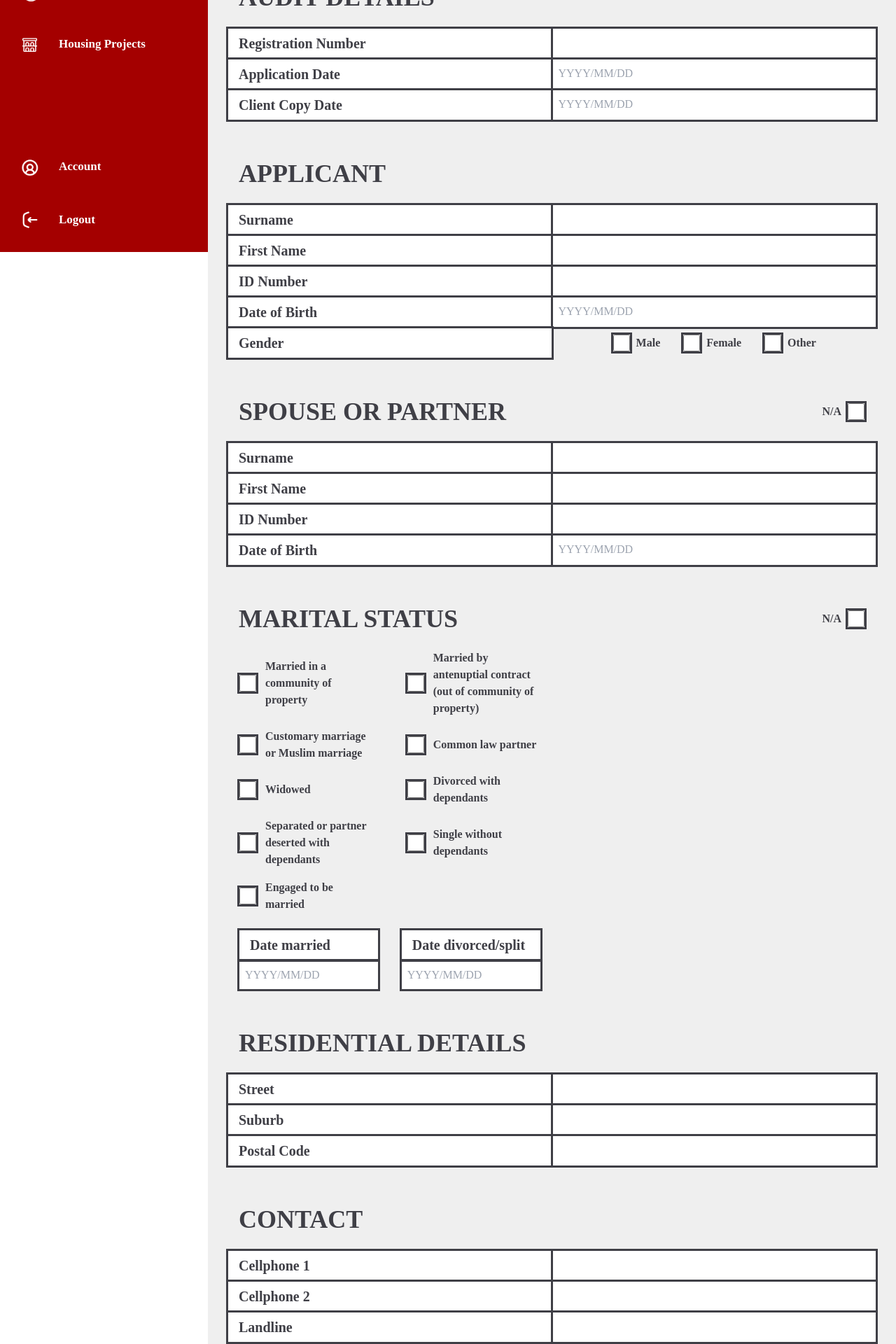
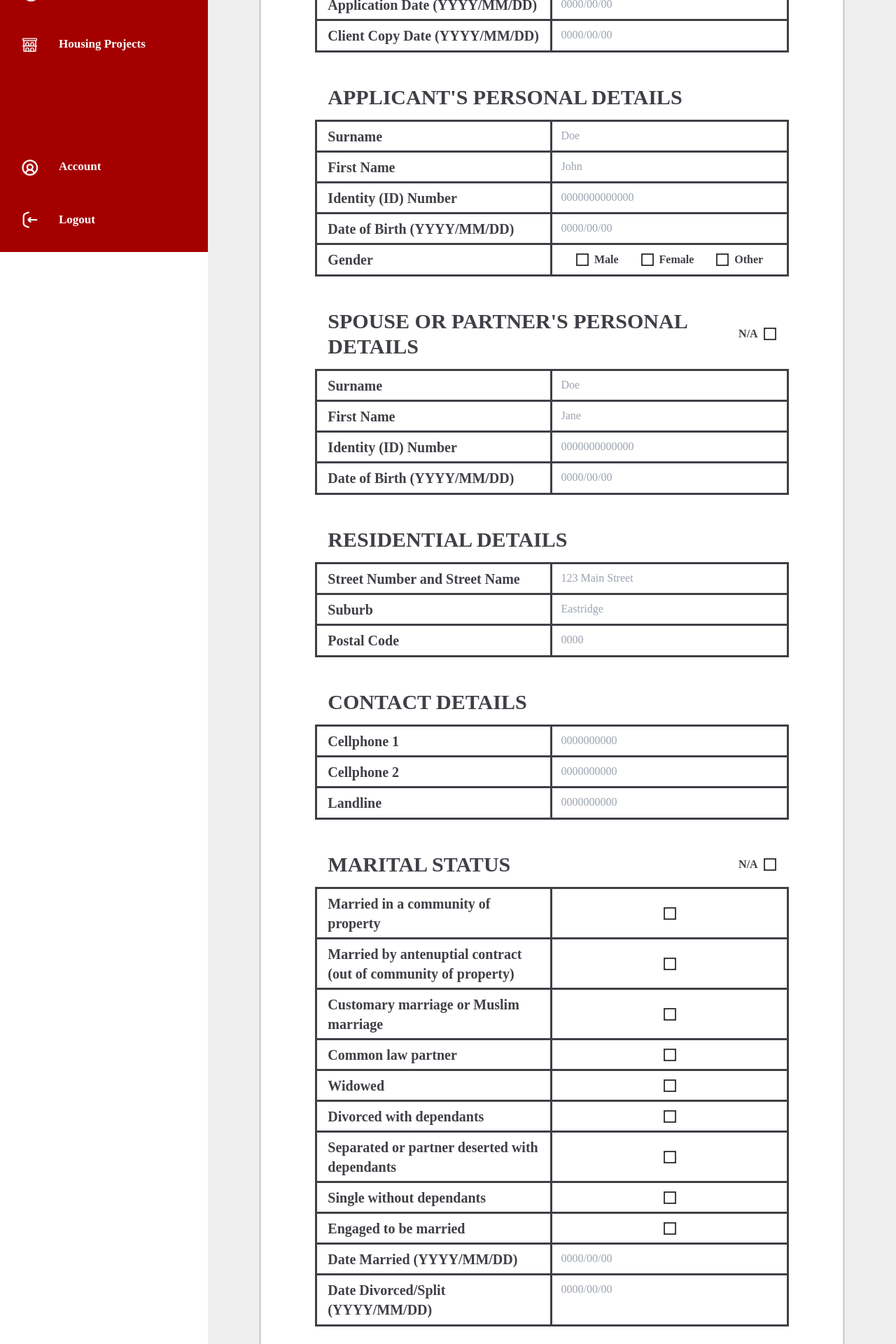
Before and after one commit to HousingAssembly/Audit-Team, a React (Create React App) app in the folder frontend/: page /dashboard/upload-audit in a window 1280 px wide. Shown: the part 440-2360 px from the top of the page at 70% size. Built offline with nearby package versions, Linux system fonts and the light colour scheme; sample sign-in values are in the browser's storage.

Commit message:
Fixed ID displaying incorrectly bug, upload audit UI changes

```diff
--- a/frontend/src/components/dashboard.jsx
+++ b/frontend/src/components/dashboard.jsx
@@ -42,7 +42,7 @@ export default function Dashboard() {
 
               <div className="flex flex-col text-white text-[17px] font-bold">
                 <Link to="overview" className="transition hover:opacity-75">Overview</Link>
-                <Link to="upload-audit" className="mt-[50px] transition hover:opacity-75">Upload Files</Link>
+                <Link to="upload-audit" className="mt-[50px] transition hover:opacity-75">Upload Audit</Link>
                 <Link to="view-audit" className="mt-[50px] transition hover:opacity-75">View Audits</Link>
                 <Link to="export" className="mt-[50px] transition hover:opacity-75">Export CSV</Link>
                 <Link to="pending-approvals" className="mt-[50px] transition hover:opacity-75">Pending Approvals</Link>
--- a/frontend/src/components/dashboard/UploadAudit.jsx
+++ b/frontend/src/components/dashboard/UploadAudit.jsx
@@ -7,18 +7,18 @@
   );
 
   const CheckboxField = ({ checked, onChange, disabled }) => (
-    <div className="col-span-1 flex justify-center outline outline-[3px] outline-offset-[-1.5px] outline-zinc-700 items-center border border-zinc-700 bg-white">
+    <div className="col-span-1 flex justify-center outline outline-[2px] outline-offset-[-2px] outline-zinc-700 items-center border border-zinc-700 bg-white">
       <input
         type="checkbox"
         checked={checked}
         onChange={onChange}
         disabled={disabled}
-        className="w-6 h-6"
+        className="w-4 h-4"
       />
     </div>
   );
 
-  const InputField = ({ value, onChange, disabled, enforceDateFormat = false }) => {
+  const InputField = ({ value, onChange, disabled, enforceDateFormat = false, placeholder }) => {
     const isValidDate = (val) => /^\d{4}\/\d{2}\/\d{2}$/.test(val);
     const showWarning = enforceDateFormat && value && !isValidDate(value);
 
@@ -33,11 +33,11 @@
     return (
       <div className="col-span-1 outline outline-[3px] outline-offset-[-1.5px] outline-zinc-700 border border-zinc-700 bg-white">
         <input
-          className={`w-full px-2 py-2 outline-none ${showWarning ? 'border-2 border-red-500' : ''}`}
+          className={`w-full px-3 py-2 outline-none ${showWarning ? 'border-2 border-red-500' : ''}`}
           value={value}
           onChange={enforceDateFormat ? handleDateInput : onChange}
           disabled={disabled}
-          placeholder={enforceDateFormat ? "YYYY/MM/DD" : undefined}
+          placeholder={placeholder || (enforceDateFormat ? "0000/00/00" : undefined)}
         />
         {showWarning && (
           <div className="text-xs text-red-600 px-2 pb-1">
@@ -51,7 +51,7 @@
 
   const Section = ({ title, children, className, extra }) => (
     <div className="flex flex-col py-4">
-      <div className={`flex items-center justify-between font-bold text-4xl py-6 text-zinc-700 px-4 bg-palette-dashboard ${className}`}>
+      <div className={`flex items-center justify-between font-bold text-3xl py-4 text-zinc-700 px-4 bg-white ${className}`}>
         <span>{title}</span>
         {extra && (
           <div className="flex items-center gap-2">
@@ -292,96 +292,67 @@
        <div className="px-7 py-7">
 
 
-      <div className="text-4xl text-zinc-700 font-bold py-2">Upload Files</div>
+      <div className="text-4xl text-zinc-700 font-bold py-2">Upload Audit</div>
       <div className="text-zinc-700/80 text-xl font-bold py-2">
-        Add new audit records to the system by completing the digital form and uploading the required Power of Attorney document.
-      </div>
-{/*
-      <div className="flex flex-col items-center mt-[50px] mb-[-40px]">
-        <label htmlFor="uploadInput">
-          <div className="w-[760px] h-[310px] mt-4 border-2 border-dashed border-zinc-500/60 rounded-xl bg-white p-10 text-center cursor-pointer hover:border-zinc-500 transition">
-
-                <div className="relative flex justify-center mt-[50px]">
-            <div className="absolute top-1/2 left-1/2 -translate-x-1/2 -translate-y-1/2 w-[90px] h-[90px] rounded-full bg-red-800 opacity-20 z-0"></div>
-            <img
-              src="/red-upload.png"
-              alt="Upload File"
-              className="relative z-10 w-9 h-9 object-contain"
-            />
-          </div>
-            <div className="text-zinc-700 text-2xl font-bold font-['Sumana'] mt-[40px]">Drag and drop files here, or click to browse</div>
-            <div className="text-zinc-500 text-lg font-bold mt-2">Supports PDF, PNG, JPEG files only</div>
-          </div>
-        </label>
-        <input
-          id="uploadInput"
-          type="file"
-          accept=".pdf,.png,.jpg,.jpeg"
-          className="hidden"
-          onChange={(e) => console.log("Selected file:", e.target.files[0])}
-        />
-
-        <div className="w-full max-w-3xl mt-6">
-          <div className="flex flex-col gap-1">
-            <label className="text-zinc-700 text-xl font-bold">File Name</label>
-            <input
-              type="text"
-              placeholder="Enter file name"
-              className="px-4 py-3 rounded-md border border-zinc-300 text-lg focus:outline-none focus:border-zinc-500"
-            />
+        Add new audit records to the system by completing the digital form.
       </div>
 
-          <div className="flex justify-between items-center mt-6">
-            <button
-              onClick={() => {
-                document.getElementById("uploadInput").value = "";
-              }}
-              className="w-32 py-3 text-lg font-bold text-zinc-700 border border-zinc-500 bg-white rounded-lg hover:bg-zinc-100 transition"
-            >
-              Clear
-            </button>
-            <button
-              className="w-48 py-3 text-lg font-bold text-white bg-red-800 rounded-lg hover:bg-red-900 transition"
-            >
-              Upload File
-            </button>
-          </div>
-        </div>
-      </div>
+      <div className="flex justify-center w-full">
+        <div className="pb-[40px] pt-[60px] mt-8 bg-white rounded-2xl border border-zinc-400 w-[90%] mb-6">
 
-      <div className="bg-palette-dashboard shadow-[0_4px_6px_-1px_rgba(0,0,0,0.2)] w-full h-32 -mx-7 w-[calc(100%+4rem)]"></div>
-*/}
-
-      <div className="text-center text-6xl font-bold text-zinc-700 mt-[90px] mb-[-10px] uppercase">
+          <div className="text-center text-5xl font-bold text-zinc-700 mb-[-16px] uppercase">
             Audit Details
           </div>
 
-        <Section title="AUDIT DETAILS">
+          <div className="px-20">
+            <Section>
               <Field label="Registration Number" />
-          <InputField value={formData.registration_number} onChange={(e) => updateField("registration_number", e.target.value)} />
+              <InputField
+                value={formData.registration_number}
+                onChange={(e) => updateField("registration_number", e.target.value)}
+                placeholder="000000"
+              />
 
-          <Field label="Application Date" />
-          <InputField value={formData.application_date} onChange={(e) => updateField("application_date", e.target.value)} enforceDateFormat/>
+              <Field label="Application Date (YYYY/MM/DD)" />
+              <InputField
+                value={formData.application_date}
+                onChange={(e) => updateField("application_date", e.target.value)} enforceDateFormat
+              />
 
-          <Field label="Client Copy Date" />
-          <InputField value={formData.client_copy_date} onChange={(e) => updateField("client_copy_date", e.target.value)} enforceDateFormat/>
+              <Field label="Client Copy Date (YYYY/MM/DD)" />
+              <InputField
+                value={formData.client_copy_date}
+                onChange={(e) => updateField("client_copy_date", e.target.value)} enforceDateFormat
+              />
             </Section>
 
-        <Section title="APPLICANT">
+            <Section title="APPLICANT'S PERSONAL DETAILS">
               <Field label="Surname" />
-          <InputField value={formData.applicant.surname} onChange={(e) => updateField("applicant.surname", e.target.value)} />
+              <InputField
+                value={formData.applicant.surname}
+                onChange={(e) => updateField("applicant.surname", e.target.value)}
+                placeholder="Doe"
+              />
 
               <Field label="First Name" />
-          <InputField value={formData.applicant.first_name} onChange={(e) => updateField("applicant.first_name", e.target.value)} />
+              <InputField
+                value={formData.applicant.first_name}
+                onChange={(e) => updateField("applicant.first_name", e.target.value)}
+                placeholder="John"
+              />
 
-          <Field label="ID Number" />
-          <InputField value={formData.applicant.id_number} onChange={(e) => updateField("applicant.id_number", e.target.value)} />
+              <Field label="Identity (ID) Number" />
+              <InputField
+                value={formData.applicant.id_number}
+                onChange={(e) => updateField("applicant.id_number", e.target.value)}
+                placeholder="0000000000000"
+              />
 
-          <Field label="Date of Birth" />
+              <Field label="Date of Birth (YYYY/MM/DD)" />
               <InputField value={formData.applicant.date_of_birth} onChange={(e) => updateField("applicant.date_of_birth", e.target.value)} enforceDateFormat/>
 
             <Field label="Gender" />
-          <div className="col-span-1 flex justify-center gap-8 py-2">
+            <div className="col-span-1 outline outline-[3px] outline-offset-[-1.5px] outline-zinc-700 border border-zinc-700 bg-white flex justify-center gap-8 py-2">
               <div className="flex items-center gap-2">
                 <CheckboxField
                   checked={formData.applicant.gender.male}
@@ -414,6 +385,7 @@
                   onChange={(e) =>
                     updateField("applicant.gender.description", e.target.value)
                   }
+                  placeholder="Non-binary, Intersex, etc."
                 />
               </>
             )}
@@ -421,7 +393,7 @@
               </Section>
 
             <Section
-          title="SPOUSE OR PARTNER"
+              title="SPOUSE OR PARTNER'S PERSONAL DETAILS"
               extra={{
                 checked: formData.skip_spouse,
                 onChange: () =>
@@ -447,6 +419,7 @@
                     onChange={(e) =>
                       updateField("spouse_or_partner.surname", e.target.value)
                     }
+                    placeholder="Doe"
                   />
                   <Field label="First Name" />
                   <InputField
@@ -454,15 +427,17 @@
                     onChange={(e) =>
                       updateField("spouse_or_partner.first_name", e.target.value)
                     }
+                    placeholder="Jane"
                   />
-              <Field label="ID Number" />
+                  <Field label="Identity (ID) Number" />
                   <InputField
                     value={formData.spouse_or_partner.id_number}
                     onChange={(e) =>
                       updateField("spouse_or_partner.id_number", e.target.value)
                     }
+                    placeholder="0000000000000"
                   />
-              <Field label="Date of Birth" />
+                  <Field label="Date of Birth (YYYY/MM/DD)" />
                   <InputField
                     value={formData.spouse_or_partner.date_of_birth}
                     onChange={(e) =>
@@ -472,6 +447,48 @@
                   />
                 </>
               )}
+            </Section>
+
+            <Section title="RESIDENTIAL DETAILS">
+              <Field label="Street Number and Street Name" />
+                <InputField
+                  value={formData.address.street}
+                  onChange={(e) => updateField("address.street", e.target.value)}
+                  placeholder="123 Main Street"
+                />
+              <Field label="Suburb" />
+                <InputField
+                  value={formData.address.suburb}
+                  onChange={(e) => updateField("address.suburb", e.target.value)}
+                  placeholder="Eastridge"
+                />
+              <Field label="Postal Code" />
+                <InputField
+                  value={formData.address.postal_code}
+                  onChange={(e) => updateField("address.postal_code", e.target.value)}
+                  placeholder="0000"
+                />
+            </Section>
+
+            <Section title="CONTACT DETAILS">
+              <Field label="Cellphone 1" />
+                <InputField
+                  value={formData.contact.cellphone_1}
+                  onChange={(e) => updateField("contact.cellphone_1", e.target.value)}
+                  placeholder="0000000000"
+                />
+              <Field label="Cellphone 2" />
+                <InputField
+                  value={formData.contact.cellphone_2}
+                  onChange={(e) => updateField("contact.cellphone_2", e.target.value)}
+                  placeholder="0000000000"
+                />
+              <Field label="Landline" />
+                <InputField
+                  value={formData.contact.landline}
+                  onChange={(e) => updateField("contact.landline", e.target.value)}
+                  placeholder="0000000000"
+                />
             </Section>
 
             <Section
@@ -501,9 +518,7 @@
               }}
             >
               {!formData.skip_marital_status && (
-    <div className="w-full flex flex-col items-center">
-      <div className="w-full max-w-5xl flex flex-col items-center gap-6 px-4">
-        <div className="grid grid-cols-1 sm:grid-cols-2 gap-x-12 gap-y-4 w-full">
+                <>
                   {[
                     { key: "married_in_community", label: "Married in a community of property" },
                     { key: "married_out_of_community", label: "Married by antenuptial contract (out of community of property)" },
@@ -515,20 +530,21 @@
                     { key: "single_without_dependants", label: "Single without dependants" },
                     { key: "engaged_to_be_married", label: "Engaged to be married" },
                   ].map(({ key, label }) => (
-            <div key={key} className="flex items-center gap-3">
+                    <React.Fragment key={key}>
+                      <Field label={label} />
+                      <div className="col-span-1 outline outline-[3px] outline-offset-[-1.5px] outline-zinc-700 border border-zinc-700 bg-white flex justify-center gap-8 py-2">
+                        <div className="flex items-center gap-2">
                           <CheckboxField
                             checked={formData.marital_status[key]}
                             onChange={() => toggleCheckbox(`marital_status.${key}`)}
                             disabled={formData.skip_marital_status}
                           />
-              <span className="text-zinc-700 font-bold">{label}</span>
                         </div>
+                      </div>
+                    </React.Fragment>
                   ))}
-        </div>
 
-        <div className="grid grid-cols-1 sm:grid-cols-2 gap-8 w-full">
-          <div>
-            <Field label="Date married" />
+                  <Field label="Date Married (YYYY/MM/DD)" />
                   <InputField
                     value={formData.marital_status.date_married}
                     onChange={(e) =>
@@ -537,10 +553,8 @@
                     enforceDateFormat
                     disabled={formData.skip_marital_status}
                   />
-          </div>
 
-          <div>
-            <Field label="Date divorced/split" />
+                  <Field label="Date Divorced/Split (YYYY/MM/DD)" />
                   <InputField
                     value={formData.marital_status.date_divorced}
                     onChange={(e) =>
@@ -549,48 +563,43 @@
                     enforceDateFormat
                     disabled={formData.skip_marital_status}
                   />
-          </div>
-        </div>
-      </div>
-    </div>
+                </>
               )}
-</Section>
-
-
-
-
-        <Section title="RESIDENTIAL DETAILS">
-          <Field label="Street" />
-          <InputField value={formData.address.street} onChange={(e) => updateField("address.street", e.target.value)} />
-          <Field label="Suburb" />
-          <InputField value={formData.address.suburb} onChange={(e) => updateField("address.suburb", e.target.value)} />
-          <Field label="Postal Code" />
-          <InputField value={formData.address.postal_code} onChange={(e) => updateField("address.postal_code", e.target.value)} />
-        </Section>
-
-        <Section title="CONTACT">
-          <Field label="Cellphone 1" />
-          <InputField value={formData.contact.cellphone_1} onChange={(e) => updateField("contact.cellphone_1", e.target.value)} />
-          <Field label="Cellphone 2" />
-          <InputField value={formData.contact.cellphone_2} onChange={(e) => updateField("contact.cellphone_2", e.target.value)} />
-          <Field label="Landline" />
-          <InputField value={formData.contact.landline} onChange={(e) => updateField("contact.landline", e.target.value)} />
             </Section>
 
             <Section title="SPECIAL CIRCUMSTANCES">
               <Field label="Disability/Chronic Illness" />
+                <div className="col-span-1 outline outline-[3px] outline-offset-[-1.5px] outline-zinc-700 border border-zinc-700 bg-white flex justify-center gap-8 py-2">
+                  <div className="flex items-center gap-2">
                     <CheckboxField checked={formData.special_circumstances.disability} onChange={() => toggleCheckbox("special_circumstances.disability")} />
+                  </div>
+                </div>
               <Field label="Old Age (60+)" />
+                <div className="col-span-1 outline outline-[3px] outline-offset-[-1.5px] outline-zinc-700 border border-zinc-700 bg-white flex justify-center gap-8 py-2">
+                  <div className="flex items-center gap-2">
                     <CheckboxField checked={formData.special_circumstances.senior_citizen} onChange={() => toggleCheckbox("special_circumstances.senior_citizen")} />
+                  </div>
+                </div>
               <Field label="War Veteran" />
+                <div className="col-span-1 outline outline-[3px] outline-offset-[-1.5px] outline-zinc-700 border border-zinc-700 bg-white flex justify-center gap-8 py-2">
+                  <div className="flex items-center gap-2">
                     <CheckboxField checked={formData.special_circumstances.war_veteran} onChange={() => toggleCheckbox("special_circumstances.war_veteran")} />
-          <Field label="Pregnant / Woman or Child-Headed Household" />
+                  </div>
+                </div>
+              <Field label="Woman/Child-Headed Household" />
+                <div className="col-span-1 outline outline-[3px] outline-offset-[-1.5px] outline-zinc-700 border border-zinc-700 bg-white flex justify-center gap-8 py-2">
+                  <div className="flex items-center gap-2">
                     <CheckboxField checked={formData.special_circumstances.pregnant} onChange={() => toggleCheckbox("special_circumstances.pregnant")} />
+                  </div>
+                </div>
             </Section>
 
               <div className="flex flex-row justify-between py-3 mt-6">
-          <button onClick={() => window.location.reload()} className="px-6 py-3 text-xl text-zinc-700 font-bold rounded-lg border border-solid border-2 border-black/50">Clear</button>
-          <button onClick={handleSubmitAudit} className="px-10 py-3 text-xl text-white font-bold rounded-lg bg-red-800">Submit Audit</button>
+                <button onClick={() => window.location.reload()} className="px-6 py-3 text-xl text-zinc-700 font-bold rounded-lg border border-2 border-zinc-500 hover:bg-zinc-200 transition">Clear</button>
+                <button onClick={handleSubmitAudit} className="px-10 py-3 text-xl text-white font-bold rounded-lg bg-red-800 hover:bg-red-900 transition">Submit Audit</button>
+              </div>
+            </div>
+          </div>
         </div>
       </div>
     </>
--- a/frontend/src/components/dashboard/ViewAudit.jsx
+++ b/frontend/src/components/dashboard/ViewAudit.jsx
@@ -100,7 +100,7 @@ export default function ViewAudit() {
   }, []);
 
   const filteredAudits = audits.filter((audit) => {
-    const id = audit.registration_number || '';
+    const id = audit.applicant?.id_number || '';
     const name = `${audit.applicant?.first_name || ''} ${audit.applicant?.surname || ''}`;
     const region = audit.address?.suburb || '';
     const priority = Object.entries(audit.special_circumstances || {})
@@ -197,7 +197,7 @@ export default function ViewAudit() {
                 <div className="py-8 text-center text-zinc-400 font-semibold">No audits found.</div>
               ) : (
                 filteredAudits.map((audit, index) => {
-                  const id = audit.registration_number || 'N/A';
+                  const id = audit.applicant?.id_number || 'N/A';
                   const name = `${audit.applicant?.first_name || ''} ${audit.applicant?.surname || ''}`.trim();
                   const region = audit.address?.suburb || 'N/A';
                   const priority = Object.entries(audit.special_circumstances || {})
```
Lines whose indentation alone changed are shown as unchanged.
